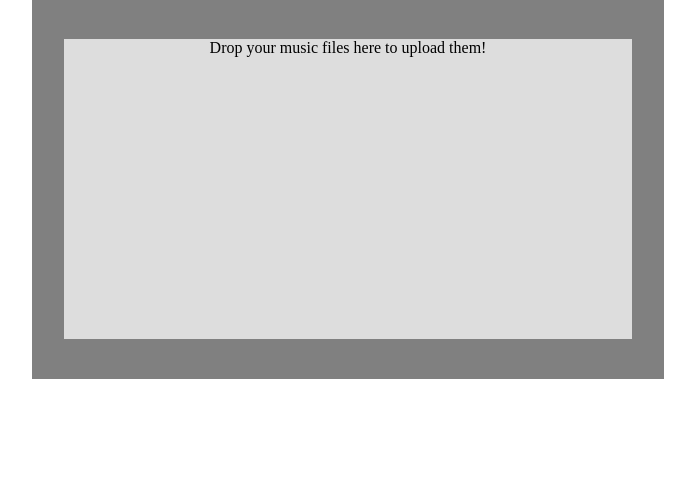
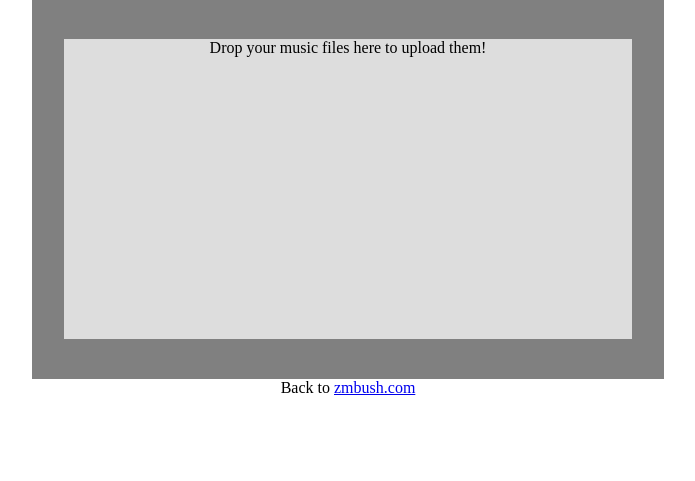
Before and after one commit to zmbush/mp-complete, a Flask app: page / in a window 1280 px wide. Shown: the part 128-609 px from the top of the page, without its empty margins (292-987 px from the left). Run offline with Flask 2, Linux system fonts and the light colour scheme; some libraries are stand-ins or nearby versions.

Commit message:
add link to dropbox page

```diff
--- a/templates/dropbox.html
+++ b/templates/dropbox.html
@@ -28,4 +28,7 @@ $(function(){
   </div>
   </div>
 </div>
+<div>
+  Back to <a href="http://zmbush.com">zmbush.com</a>
+</div>
 </body>
```
